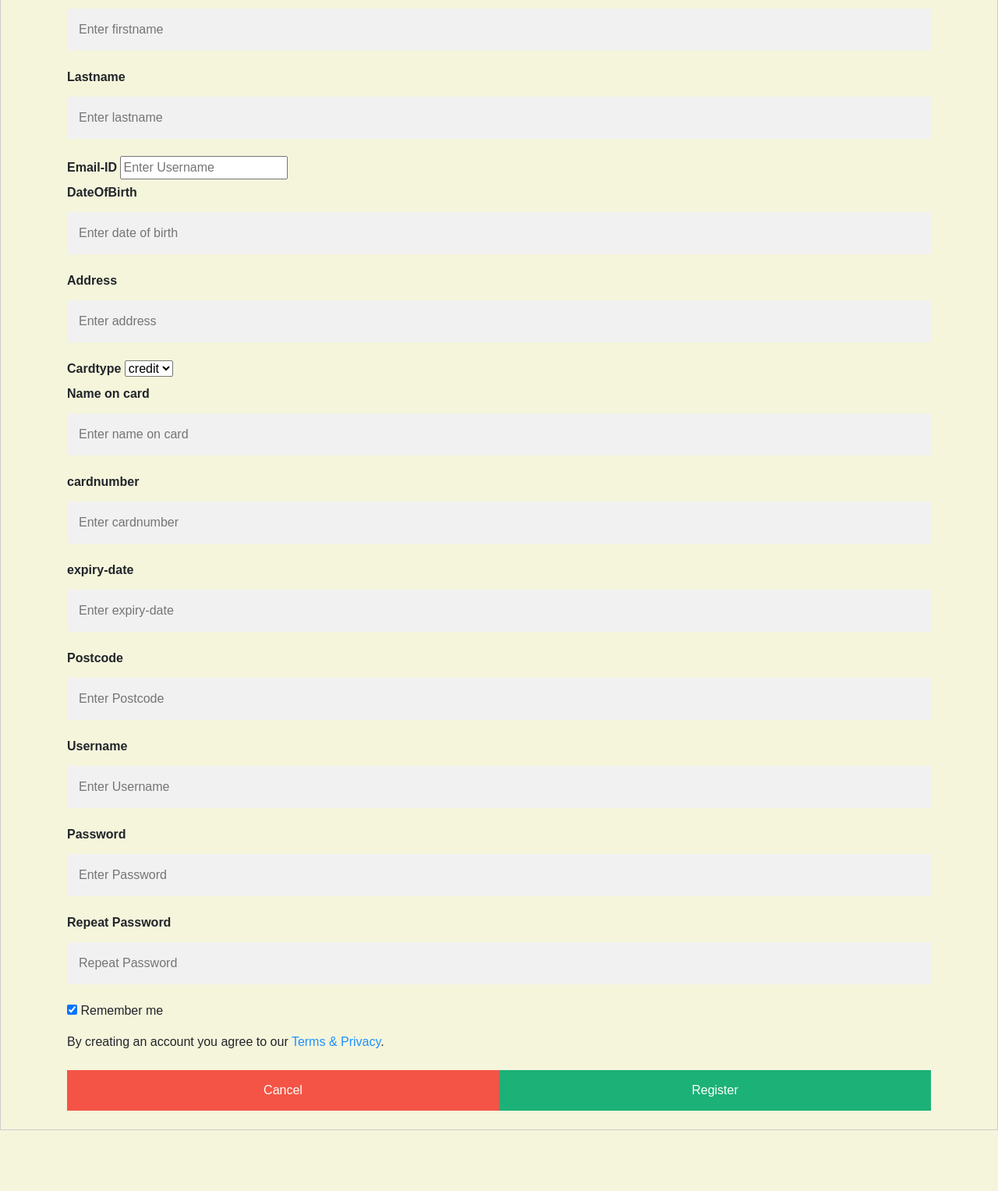
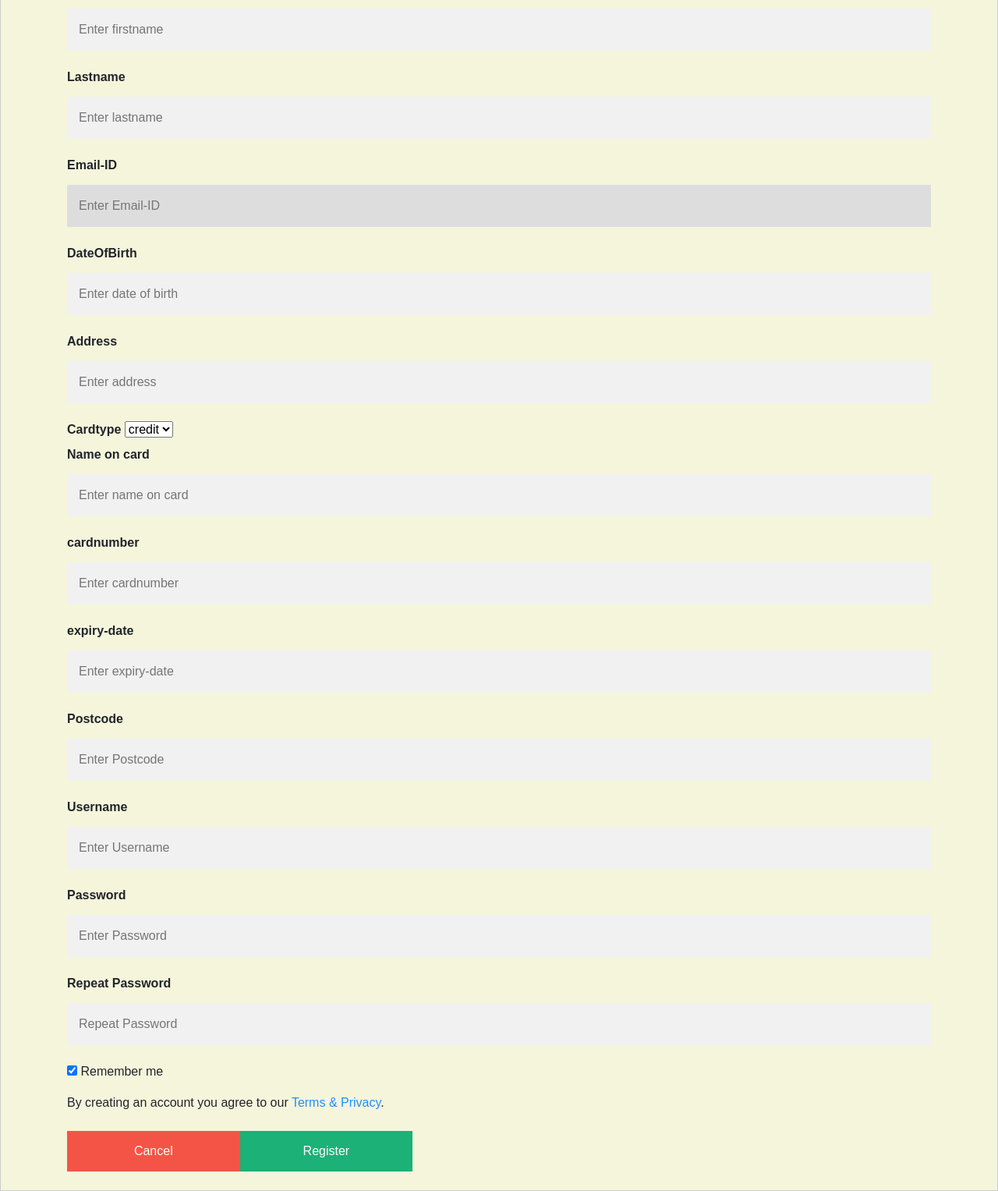
Before and after one commit to HimajaYerra/OnlineGroceryStore, a Flask app: page /register in a window 1280 px wide. Shown: the part 240-1767 px from the top of the page at 78% size. Before the commit the page ends 1689 px from the top, so only its background shows below. Run offline with Flask 2, Linux system fonts and the light colour scheme; some libraries are stand-ins or nearby versions.

Commit message:
replaced shirts and modified registration page

```diff
--- a/server.py
+++ b/server.py
@@ -124,7 +124,7 @@ def logged():
     # Find out if info in form matches a record in user database
     #query = "SELECT * FROM users WHERE username = :user AND password = :pwd"
 
-    rows = list(db.customers.find({"username":user,"password":pwd}))
+     #rows = list(db.customers.find({"username":user,"password":pwd}))
     #   print(rows)
 
     adminLogin = False
@@ -173,7 +173,7 @@ def index():
     for i in range(shopLen):
        total += shoppingCart[i]["subTotal"]
        totItems += shoppingCart[i]["qty"]
-    return render_template ( "index2.html", products=products, shoppingCart=shoppingCart, shirtsLen=productsLen, shopLen=shopLen, total=total, totItems=totItems, display=display)
+    return render_template ( "index2.html", products=products, shoppingCart=shoppingCart, productsLen=productsLen, shopLen=shopLen, total=total, totItems=totItems, display=display)
 
 
 
@@ -193,7 +193,7 @@ def order_update():
     usersList = list(db.users.find({}))
     usersLen = len(usersList)
 
-    return render_template ( "order_update.html", products=products, shoppingCart=shoppingCart, shirtsLen=productsLen, shopLen=shopLen, total=total, totItems=totItems, display=display, usersList=usersList, usersLen=usersLen, preselected_uid=2, ordersData=[], orderUser="", ordersLen=-1)
+    return render_template ( "order_update.html", products=products, shoppingCart=shoppingCart, productsLen=productsLen, shopLen=shopLen, total=total, totItems=totItems, display=display, usersList=usersList, usersLen=usersLen, preselected_uid=2, ordersData=[], orderUser="", ordersLen=-1)
 
 @app.route('/fetch_order_history/',methods=["GET"])
 def fetch_order_history(uidInput=None):
@@ -240,7 +240,7 @@ def fetch_order_history(uidInput=None):
             if user["uid"] == uid:
                 orderUser = user["username"]
                 break
-    return render_template ( "order_update.html", products=[], shoppingCart=[], shirtsLen=0, shopLen=0, total=0, totItems=0, display=0, usersList=usersList, usersLen=usersLen, preselected_uid=preselected_uid, ordersData=ordersData, orderUser=orderUser, ordersLen=len(ordersData))
+    return render_template ( "order_update.html", products=[], shoppingCart=[], productsLen=0, shopLen=0, total=0, totItems=0, display=0, usersList=usersList, usersLen=usersLen, preselected_uid=preselected_uid, ordersData=ordersData, orderUser=orderUser, ordersLen=len(ordersData))
 
 @app.route("/update_order_status/")
 def update_order_status():
@@ -425,10 +425,10 @@ def buy():
         # Select all shirts for home page view
         #shirts = db.execute("SELECT * FROM shirts ORDER BY samplename ASC")
         products = list(db.products.find({}))
-        shirtsLen = len(products)
+        productsLen = len(products)
         # Go back to home page
-        #return render_template ("index2.html", shoppingCart=shoppingCart, shirts=products, shopLen=shopLen, shirtsLen=shirtsLen, total=total, totItems=totItems, display=display, session=session )
-        return render_template ("index2.html", shoppingCart=shoppingCart, products=products, shopLen=shopLen, shirtsLen=shirtsLen, total=total, totItems=totItems, display=display )
+        #return render_template ("index2.html", shoppingCart=shoppingCart, products=products, shopLen=shopLen, productsLen=productsLen, total=total, totItems=totItems, display=display, session=session )
+        return render_template ("index2.html", shoppingCart=shoppingCart, products=products, shopLen=shopLen, productsLen=productsLen, total=total, totItems=totItems, display=display )
 
 @app.route("/filter/")
 def filter():
@@ -443,15 +443,15 @@ def filter():
     totItems, total, display = 0, 0, 0
     if 'user' in session:
         # Rebuild shopping cart
-        shoppingCart = db.execute("SELECT samplename, image, SUM(qty), SUM(subTotal), price, id FROM cart GROUP BY samplename")
+        #shoppingCart = db.execute("SELECT samplename, image, SUM(qty), SUM(subTotal), price, id FROM cart GROUP BY samplename")
         shopLen = len(shoppingCart)
         for i in range(shopLen):
             total += shoppingCart[i]["SUM(subTotal)"]
             totItems += shoppingCart[i]["SUM(qty)"]
         # Render filtered view
-        return render_template ("index.html", shoppingCart=shoppingCart, shirts=shirts, shopLen=shopLen, shirtsLen=shirtsLen, total=total, totItems=totItems, display=display, session=session )
+       # return render_template ("index.html", shoppingCart=shoppingCart, products=products, shopLen=shopLen, productsLen=productsLen, total=total, totItems=totItems, display=display, session=session )
     # Render filtered view
-    return render_template ( "index2.html", products=products, shoppingCart=shoppingCart, shirtsLen=productsLen, shopLen=shopLen, total=total, totItems=totItems, display=display)
+    return render_template ( "index2.html", products=products, shoppingCart=shoppingCart, productsLen=productsLen, shopLen=shopLen, total=total, totItems=totItems, display=display)
 
 @app.route("/checkout/")
 def checkout():
@@ -511,7 +511,7 @@ def cart():
     for i in range(shopLen):
         total += shoppingCart[i]["subTotal"]
         totItems += shoppingCart[i]["qty"]
-    return render_template ( "cart.html", products=products, shoppingCart=shoppingCart, shirtsLen=productsLen, shopLen=shopLen, total=total, totItems=totItems, display=display)
+    return render_template ( "cart.html", products=products, shoppingCart=shoppingCart, productsLen=productsLen, shopLen=shopLen, total=total, totItems=totItems, display=display)
 
 @app.route("/logout/")
 def logout():
@@ -688,70 +688,5 @@ def orders_history(user_id = None):
             ordersData.append({"order_id": order_id, "orderItems": orderItems, "order_delivery_type": order_delivery_type, "order_payment_method": order_payment_method, "order_date": order_date, "order_total": order_total, "order_isreturnable": order_isreturnable, "order_status": order_status, "order_return_status": order_return_status, "tracking_data": tracking_data, "return_tracking_data": return_tracking_data, "order_refund_amount": order_refund_amount})
     return render_template("orders.html", ordersData=ordersData, ordersLen=len(ordersData), shopLen=shopLen, shoppingCart=shoppingCart, total=total, totItems=totItems, uid=uid)
 
-########################################################################################################
-@app.route('/old')
-def login_old():
-  url=requests.get('https://dog.ceo/api/breeds/image/random')
-  image=json.loads(url.text)
-  return render_template('index2.html',imagefile=image['message'])
-
-@app.route('/login1',methods=['POST'])
-def login1(): #when users entry username and password
-  user=request.form.get('username')
-  pword=request.form.get('password')
-  documents = list(db.admin.find({"username":user,"password":pword}))
-  #("SELECT username,password FROM admindata")  # id username password
-  #row=cursor.fetchall()
-  if len(documents)>0:
-    #if (user==item[0] and pbkdf2_sha256.verify(pword,item[1])):
-    url=requests.get('https://dog.ceo/api/breeds/image/random')
-    image=json.loads(url.text)
-    return render_template('index.html',imagefile=image['message'])
-  url=requests.get('https://dog.ceo/api/breeds/image/random')
-  image=json.loads(url.text)
-  return render_template('login.html',imagefile=image['message'])
-
-@app.route('/signup')
-def signup():
-  return render_template('signup.html')
-
-@app.route('/signup1', methods=['POST'])
-def signup1():
-  user=request.form.get('username')
-  pword=request.form.get('password')
-  pword_rep=request.form.get('psw-repeat')
-  if (pword==pword_rep):
-    cursor.execute("SELECT username,password FROM user")  # id username password
-    row=cursor.fetchall()
-    for item in row:
-      if (user==item[0] and pbkdf2_sha256.verify(pword,item[1])):
-        url=requests.get('https://dog.ceo/api/breeds/image/random')
-        image=json.loads(url.text)
-        return render_template('index.html',imagefile=image['message'])
-    cursor.execute('INSERT INTO user(username, password) VALUES(?,?)',(user,pbkdf2_sha256.hash(pword),))
-    conn.commit()
-    url=requests.get('https://dog.ceo/api/breeds/image/random')
-    image=json.loads(url.text)
-    return render_template('login.html',imagefile=image['message'])
-  else:
-    messages='Password and Repeat Password is not the same!!'
-    flash(messages)
-    return render_template('signup.html')
-
-@app.route('/nature')
-def nature():
-  return render_template('nature.html')
-
-@app.route('/dogs')
-def dogs():
-  n=20
-  imglist=[]
-  for i in range(n): #i: 0 to n-1
-    url=requests.get('https://dog.ceo/api/breeds/image/random')
-    image=json.loads(url.text)
-    imglist.append([i+1,image['message']])
-    #imglist = [ [1,'xxxxx'], [2,'BBBBB'] ]  total = n
-  return render_template('dogs.html', data=imglist, total=n)
-
 if __name__ == '__main__':
     app.run(port=5000, debug=True) #port > 1024
--- a/templates/cart.html
+++ b/templates/cart.html
@@ -32,7 +32,7 @@
                       </tr>
                     </thead>
                     <tbody>
-                    <!-- For Each shirt -->
+                    <!-- For Each product -->
                     {% if shopLen != 0 %}
                     {% for i in range(shopLen) %}
                       <tr>
--- a/templates/index2.html
+++ b/templates/index2.html
@@ -15,8 +15,8 @@
         </div>
 
     {% endif %}
-      <div class="row" id="shirtCard">
-      {% for i in range(shirtsLen) %}
+      <div class="row" id="productCard">
+      {% for i in range(productsLen) %}
           <div class="col-sm">
               <div class="card text-center">
                   <div class="card-body">
--- a/templates/login.html
+++ b/templates/login.html
@@ -13,7 +13,7 @@
         <script defer src="https://use.fontawesome.com/releases/v5.0.6/js/all.js"></script>
         <script src="https://code.jquery.com/jquery-1.11.0.min.js"></script>
 
-        <title>Sample Clothing Store - Log In</title>
+        <title>Online Grocery Store - Log In</title>
 
     </head>
     <body>
@@ -40,6 +40,9 @@
                                 <button type="submit" class="btn btn-primary">Login</button>
                             </div>
                         </form>
+                        <a href="/register">
+                            <strong><i class="fa  fa-cart-plus"></i>New User ! Register here</strong>
+                        </a>
                     </div>
                 </div>
             </div>
--- a/templates/registration.html
+++ b/templates/registration.html
@@ -18,7 +18,7 @@
             * {box-sizing: border-box}
 
             /* Full-width input fields */
-            input[type=text], input[type=password] {
+            input[type=text], input[type=email], input[type=password] {
               width: 100%;
               padding: 15px;
               margin: 5px 0 22px 0;
@@ -27,7 +27,7 @@
               background: #f1f1f1;
             }
 
-            input[type=text]:focus, input[type=password]:focus {
+            input[type=text]:focus, input[type=email], input[type=password]:focus {
               background-color: #ddd;
               outline: none;
             }
@@ -62,7 +62,7 @@
             /* Float cancel and signup buttons and add an equal width */
             .cancelbtn, .signupbtn {
               float: left;
-              width: 50%;
+              width: 20%;
             }
 
             /* Add padding to container elements */
@@ -107,7 +107,7 @@
               <input type="text" placeholder="Enter lastname" name="lastname" required><br>
 
               <label for="emailid"><b>Email-ID</b></label>
-              <input type="email" placeholder="Enter Username" name="emailid" required><br>
+              <input type="email" placeholder="Enter Email-ID" name="emailid" required><br>
 
               <label for="DOB"><b>DateOfBirth</b></label>
               <input type="text" placeholder="Enter date of birth" name="dob" required><br>
```
Also changed, not shown: OLD METHODS.txt (added, +64 -0 lines), templates/base.html (+4 -4 lines).
